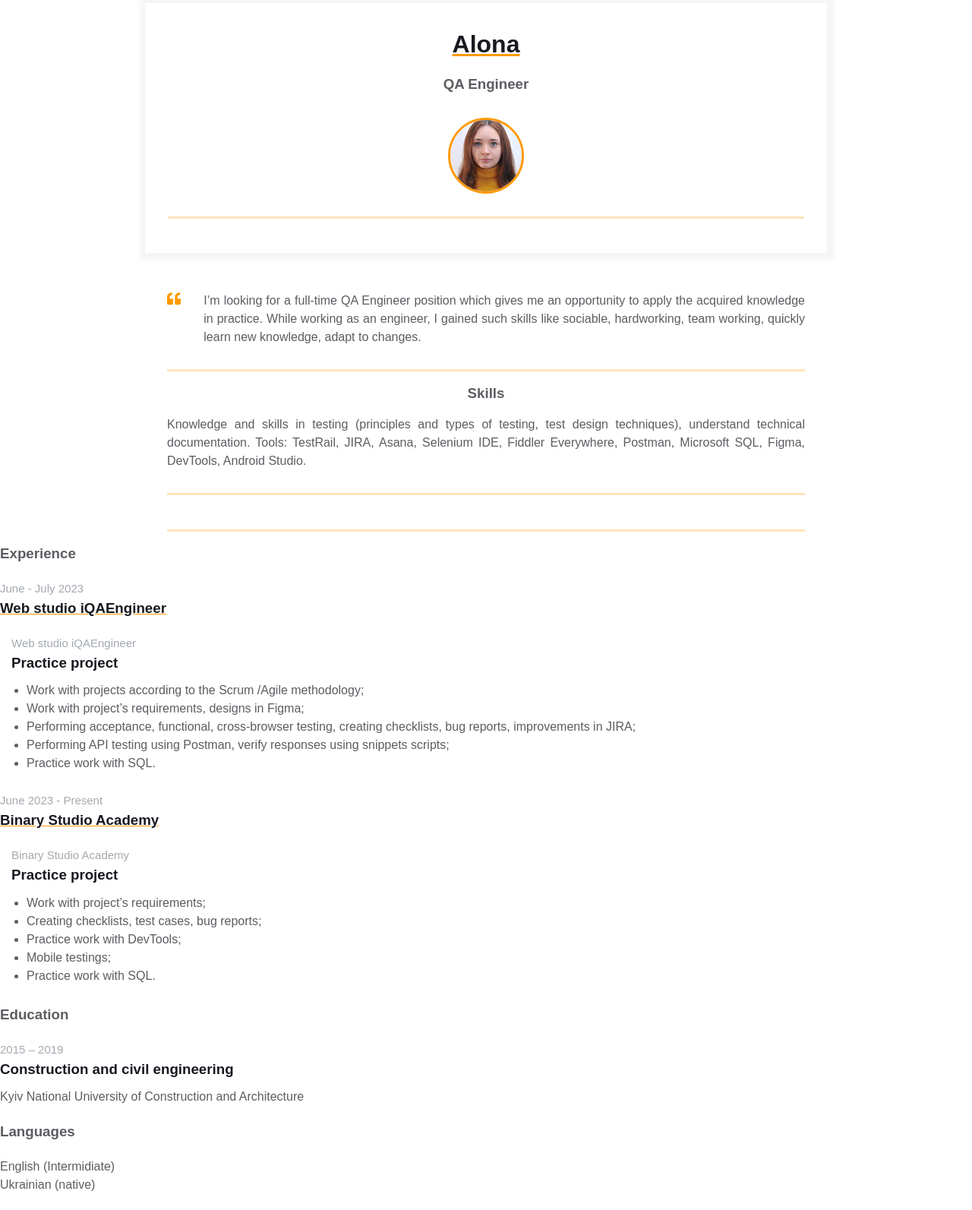
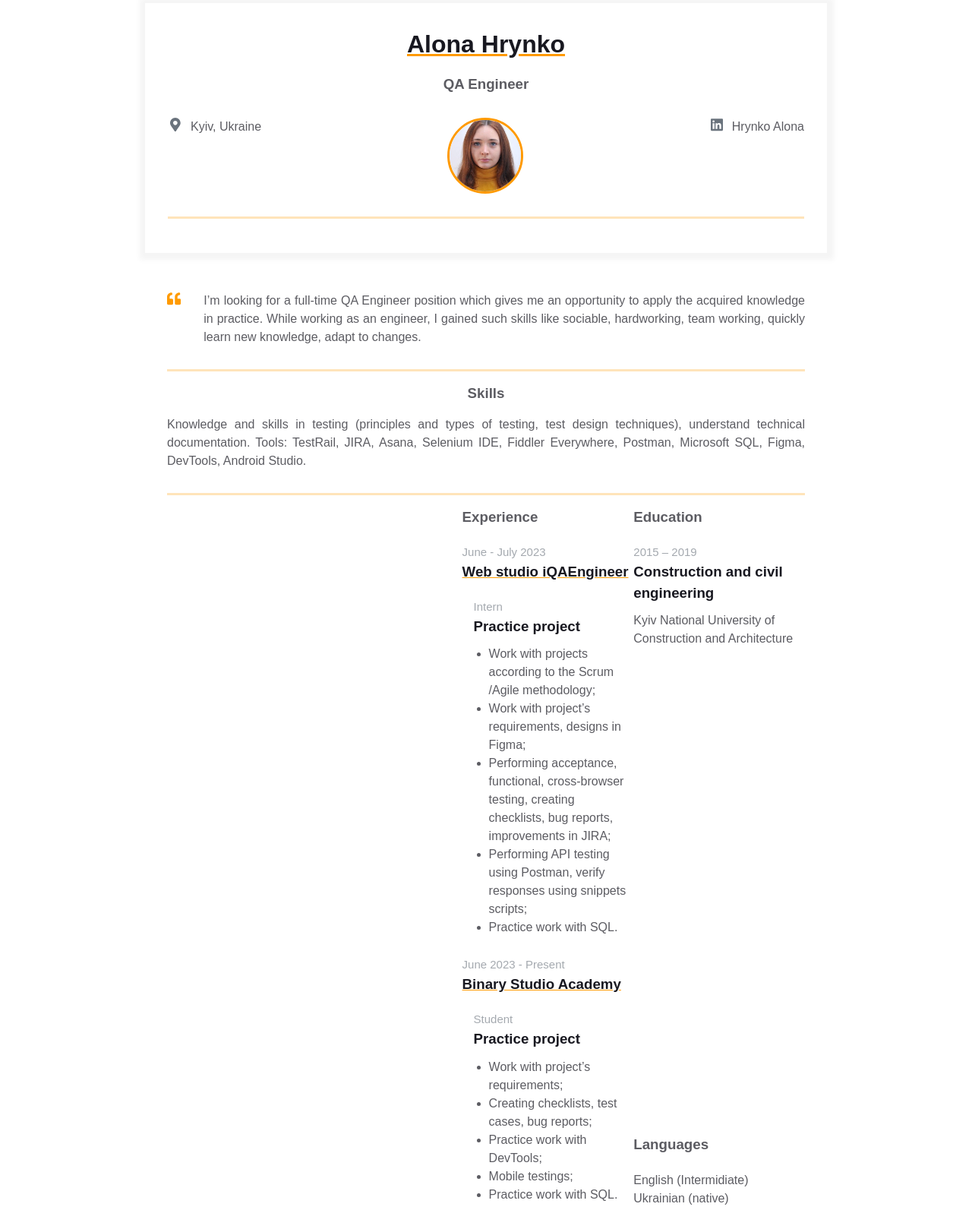
Before and after one commit to HrynkoAlona/homepage, a plain HTML site: page index.html in a window 1280 px wide. Shown: the part 47-1640 px from the top of the page at 76% size. Drawn offline with Linux system fonts and the light colour scheme.

Commit message:
Add changes to the resume

```diff
--- a/index.html
+++ b/index.html
@@ -11,17 +11,39 @@
         <div class="resume">
           <div class="container">
             <div class="resume__block">
-              <h1 class="contact-info__header">Alona</h1>
+              <h1 class="contact-info__header">Alona Hrynko</h1>
               <h3 class="contact-info__sub-header">QA Engineer</h3>
 
               <div class="contact_info_container fh">
-                <div class="contact-info__block"></div>
+                <div class="contact-info__block">
+                    <a href="" rel="author" class="contact-info__item">
+                        <div class="contact-info__item-icon-wrapper">
+                          <svg class="contact-info__item-icon" xmlns="http://www.w3.org/2000/svg" viewBox="0 0 384 512">
+                            <path
+                              d="M172.268 501.67C26.97 291.031 0 269.413 0 192 0 85.961 85.961 0 192 0s192 85.961 192 192c0 77.413-26.97 99.031-172.268 309.67-9.535 13.774-29.93 13.773-39.464 0zM192 272c44.183 0 80-35.817 80-80s-35.817-80-80-80-80 35.817-80 80 35.817 80 80 80z">
+                            </path>
+                          </svg>
+                        </div>
+                        <span>Kyiv, Ukraine</span>
+                      </a>
+                </div>
 
                 <div class="contact-info__block contact-info__block--center">
                   <img class="contact-info__avatar" src="img/Avatar.jpg" alt="Avatar">
                 </div>
 
-                <div class="contact-info__block"></div>
+                <div class="contact-info__block">
+                    <a href="www.linkedin.com/in/alona-hrynko-0011bb23a" rel="author" class="contact-info__item">
+                        <div class="contact-info__item-icon-wrapper">
+                          <svg class="contact-info__item-icon" xmlns="http://www.w3.org/2000/svg" viewBox="0 0 448 512">
+                            <path
+                              d="M416 32H31.9C14.3 32 0 46.5 0 64.3v383.4C0 465.5 14.3 480 31.9 480H416c17.6 0 32-14.5 32-32.3V64.3c0-17.8-14.4-32.3-32-32.3zM135.4 416H69V202.2h66.5V416zm-33.2-243c-21.3 0-38.5-17.3-38.5-38.5S80.9 96 102.2 96c21.2 0 38.5 17.3 38.5 38.5 0 21.3-17.2 38.5-38.5 38.5zm282.1 243h-66.4V312c0-24.8-.5-56.7-34.5-56.7-34.6 0-39.9 27-39.9 54.9V416h-66.4V202.2h63.7v29.2h.9c8.9-16.8 30.6-34.5 62.9-34.5 67.2 0 79.7 44.3 79.7 101.9V416z">
+                            </path>
+                          </svg>
+                        </div>
+                        <span>Hrynko Alona</span>
+                      </a>
+                </div>
               </div>
             </div>
           </div>
@@ -60,11 +82,8 @@
 
             <div class="experiences"></div>
 
-            <div class="additional-info fv"></div>
-          </div>
-        </div>
-      </div>
-      <h3 class="experiences__header">Experience</h3>
+            <div class="additional-info fv">
+                <h3 class="experiences__header">Experience</h3>
   <div class="experiences__company">
     <div class="experiences__company-header">
       <span class="experiences__company-header-durability">June - July 2023</span>
@@ -72,7 +91,7 @@
     </div>
 
     <div class="experiences__company-project">
-      <span class="experiences__company-project-role">Web studio iQAEngineer</span>
+      <span class="experiences__company-project-role">Intern</span>
       <h3 class="experiences__company-project-name">Practice project</h3>
       <ul class="experiences__company-project-responsibilities">
         <li>Work with projects according to the Scrum /Agile methodology;</li>
@@ -89,7 +108,7 @@
       </div>
 
       <div class="experiences__company-project">
-        <span class="experiences__company-project-role">Binary Studio Academy</span>
+        <span class="experiences__company-project-role">Student</span>
         <h3 class="experiences__company-project-name">Practice project</h3>
         <ul class="experiences__company-project-responsibilities">
           <li>Work with project’s requirements;</li>
```
